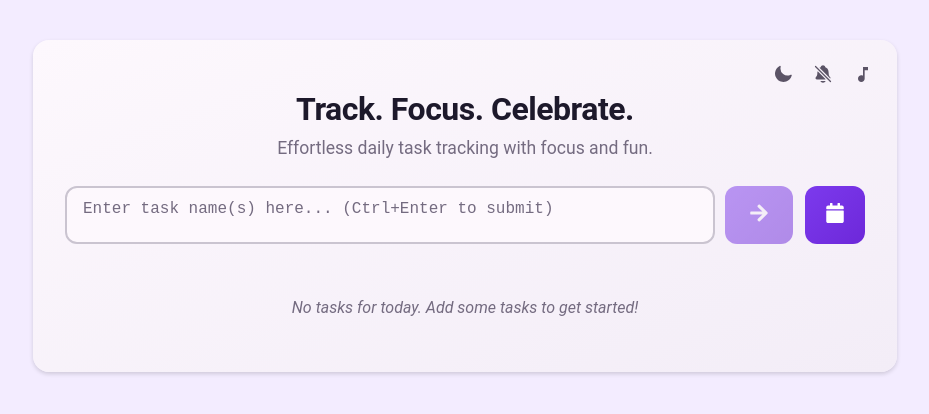
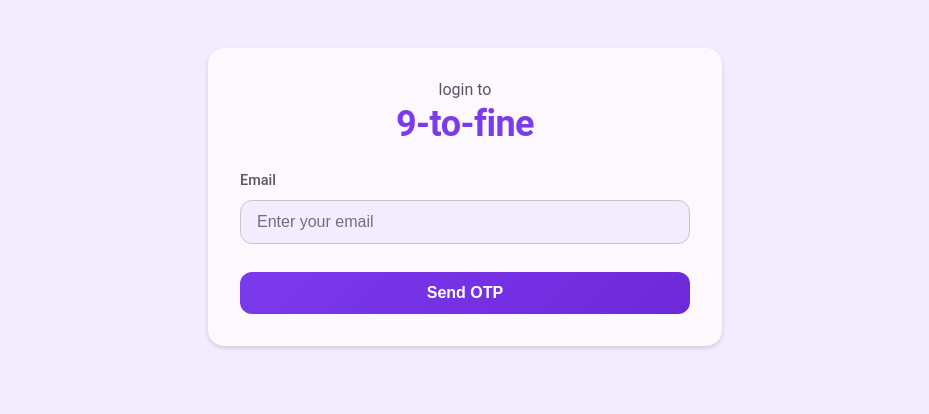
Before and after one commit to DNI9/9-to-fine, a React (Vite) app: page /login in a window 1280 px wide. Shown: the top 414 px of the page, without its empty margins (175-1104 px from the left). Built offline with nearby package versions, Linux system fonts and the light colour scheme.

Commit message:
add login page and react router

```diff
--- a/package.json
+++ b/package.json
@@ -19,6 +19,7 @@
     "react-day-picker": "^9.6.7",
     "react-dom": "^19.0.0",
     "react-icons": "^5.5.0",
+    "react-router": "^7.5.1",
     "react-youtube": "^10.1.0"
   },
   "devDependencies": {
--- a/src/App.css
+++ b/src/App.css
@@ -847,3 +847,128 @@ h1 {
   margin: var(--space-3) 0;
   font-style: italic;
 }
+
+/* Login component styles - Material You Inspired */
+.login-container {
+  max-width: 450px; /* Slightly wider */
+  margin: var(--space-6) auto; /* Use theme spacing */
+  padding: var(--space-6); /* Use theme spacing */
+  border-radius: var(--radius-lg); /* Use theme radius */
+  box-shadow: var(--shadow-md); /* Use theme shadow */
+  background-color: var(--background-card); /* Use card background */
+  display: flex; /* Use flex for centering content */
+  flex-direction: column;
+  align-items: center; /* Center form elements */
+}
+
+/* New Login Heading Styles */
+.login-heading {
+  display: flex;
+  flex-direction: column;
+  align-items: center;
+  margin-bottom: var(--space-5); /* Use theme spacing */
+  line-height: 1.2; /* Adjust line height for stacked text */
+}
+
+.login-heading-small {
+  font-size: 1rem; /* Smaller text */
+  color: var(--text-secondary); /* Secondary color */
+  font-weight: 400; /* Normal weight */
+  margin-bottom: var(--space-1); /* Small space between lines */
+}
+
+.login-heading-large {
+  font-size: 2.25rem; /* Larger text */
+  color: var(--primary-color); /* Use primary color */
+  font-weight: 700; /* Bold weight */
+  letter-spacing: -0.5px;
+}
+
+.login-container form {
+  width: 100%; /* Ensure form takes full width */
+  display: flex;
+  flex-direction: column;
+  gap: var(--space-4); /* Space between form elements */
+}
+
+.form-group {
+  margin-bottom: 0; /* Remove default margin, use gap in form */
+  width: 100%; /* Ensure group takes full width */
+}
+
+.form-group label {
+  display: block;
+  margin-bottom: var(--space-2); /* Use theme spacing */
+  color: var(--text-secondary); /* Use secondary text color */
+  font-weight: 500; /* Medium weight */
+  font-size: 0.9rem;
+}
+
+.form-group input {
+  box-sizing: border-box; /* Include padding and border in element's total width and height */
+  width: 100%;
+  padding: var(--space-3) var(--space-4); /* Use theme spacing */
+  border: 1px solid var(--border-color); /* Use theme border color */
+  border-radius: var(--radius-md); /* Use theme radius */
+  background-color: var(--background-body); /* Use body background for slight contrast */
+  color: var(--text-primary); /* Use theme text color */
+  font-size: 1rem;
+  transition: border-color var(--transition-fast), box-shadow var(--transition-fast);
+}
+
+.form-group input::placeholder {
+  color: var(--text-muted); /* Use muted text for placeholder */
+}
+
+.form-group input:focus {
+  outline: none;
+  border-color: var(--primary-color); /* Highlight with primary color */
+  box-shadow: 0 0 0 2px var(--primary-color); /* Add focus ring */
+  opacity: 0.8;
+}
+
+.login-container button {
+  width: 100%;
+  padding: var(--space-3) var(--space-4); /* Use theme spacing */
+  background: linear-gradient(
+    135deg,
+    var(--primary-color),
+    var(--primary-hover)
+  ); /* Gradient background */
+  color: var(--white); /* Use white text for light theme */
+  border: none;
+  border-radius: var(--radius-md); /* Use theme radius */
+  cursor: pointer;
+  font-size: 1rem;
+  font-weight: 600; /* Bolder text */
+  transition: transform var(--transition-fast), box-shadow var(--transition-fast);
+  margin-top: var(--space-3); /* Add some space above button */
+}
+
+.login-container button:hover:not(:disabled) {
+  transform: translateY(-1px);
+  box-shadow: 0 4px 12px rgba(124, 58, 237, 0.2); /* Use primary color shadow */
+}
+
+.login-container button:focus-visible {
+  outline: none;
+  box-shadow: 0 0 0 3px var(--primary-color); /* Focus ring */
+  opacity: 0.8;
+}
+
+.login-container button:disabled {
+  background: var(--gray-300); /* Use neutral for disabled */
+  color: var(--gray-600);
+  cursor: not-allowed;
+  opacity: 0.7;
+}
+
+/* Dark theme adjustments for login button text */
+[data-theme="dark"] .login-container button {
+  color: var(--gray-900); /* Dark text on light primary button */
+}
+
+[data-theme="dark"] .login-container button:disabled {
+  background: var(--gray-600); /* Darker neutral for disabled */
+  color: var(--gray-400);
+}
--- a/src/App.tsx
+++ b/src/App.tsx
@@ -3,16 +3,18 @@ import confetti from "canvas-confetti";
 import { endOfDay, isWithinInterval, parseISO, startOfDay } from "date-fns";
 import React, { useCallback, useEffect, useRef, useState } from "react";
 import { DateRange } from "react-day-picker";
-import "./App.css"; // We'll create this later for basic styling
+import { Navigate, Route, Routes } from "react-router";
+import "./App.css";
 import DateFilter from "./components/DateFilter";
 import DaySection from "./components/DaySection";
-import LofiToggle from "./components/LofiToggle"; // Import the new component
+import LofiToggle from "./components/LofiToggle";
+import Login from "./components/Login";
 import NotificationToggle from "./components/NotificationToggle";
 import TaskInput from "./components/TaskInput";
 import ThemeToggle from "./components/ThemeToggle";
 import { Task } from "./types";
 import { loadTasks, saveTasks } from "./utils/storageUtils";
-import { pauseLofi, playRandomLofi, resumeLofi, stopLofi } from "./utils/youtubePlayer"; // Import lofi functions
+import { pauseLofi, playRandomLofi, resumeLofi, stopLofi } from "./utils/youtubePlayer";
 
 // Helper to get today's date in YYYY-MM-DD format based on local time
 const getTodayDateString = (): string => {
@@ -26,14 +28,11 @@ const getTodayDateString = (): string => {
 // Add this constant at the top with other constants
 const NOTIFICATION_INTERVAL = 30 * 60 * 1000; // 30 minutes in milliseconds
 
-const App: React.FC = () => {
+const MainContent: React.FC = () => {
   const [tasks, setTasks] = useState<Task[]>(loadTasks());
   const [isDarkMode, setIsDarkMode] = useState(() => {
     const savedTheme = localStorage.getItem("theme");
-    return (
-      savedTheme === "dark"
-      // || (savedTheme === null && window.matchMedia("(prefers-color-scheme: dark)").matches)
-    );
+    return savedTheme === "dark";
   });
   const [isLofiEnabled, setIsLofiEnabled] = useState(() => {
     const savedLofiPref = localStorage.getItem("lofiEnabled");
@@ -443,4 +442,25 @@ const App: React.FC = () => {
   );
 };
 
+const App: React.FC = () => {
+  const [isAuthenticated, setIsAuthenticated] = useState(false);
+
+  const handleLogin = () => {
+    setIsAuthenticated(true);
+  };
+
+  return (
+    <Routes>
+      <Route
+        path="/login"
+        element={!isAuthenticated ? <Login onLogin={handleLogin} /> : <Navigate to="/" />}
+      />
+      <Route
+        path="/"
+        element={isAuthenticated ? <MainContent /> : <Navigate to="/login" />}
+      />
+    </Routes>
+  );
+};
+
 export default App;
--- /dev/null
+++ b/src/components/Login.tsx
@@ -0,0 +1,66 @@
+import React, { useState } from "react";
+
+interface LoginProps {
+  onLogin: () => void;
+}
+
+const Login: React.FC<LoginProps> = ({ onLogin }) => {
+  const [email, setEmail] = useState("");
+  const [otp, setOtp] = useState("");
+  const [isOtpSent, setIsOtpSent] = useState(false);
+
+  const handleSendOtp = (e: React.FormEvent) => {
+    e.preventDefault();
+    // TODO: Implement OTP sending functionality
+    setIsOtpSent(true);
+  };
+
+  const handleVerifyOtp = (e: React.FormEvent) => {
+    e.preventDefault();
+    // TODO: Implement OTP verification functionality
+    onLogin(); // Call the onLogin callback when verification is successful
+  };
+
+  return (
+    <div className="login-container">
+      <div className="login-heading">
+        <span className="login-heading-small">login to</span>
+        <span className="login-heading-large">9-to-fine</span>
+      </div>
+      {!isOtpSent ? (
+        <form onSubmit={handleSendOtp}>
+          <div className="form-group">
+            <label htmlFor="email">Email</label>
+            <input
+              type="email"
+              id="email"
+              value={email}
+              onChange={e => setEmail(e.target.value)}
+              required
+              placeholder="Enter your email"
+            />
+          </div>
+          <button type="submit">Send OTP</button>
+        </form>
+      ) : (
+        <form onSubmit={handleVerifyOtp}>
+          <div className="form-group">
+            <label htmlFor="otp">Enter OTP</label>
+            <input
+              type="text"
+              id="otp"
+              value={otp}
+              onChange={e => setOtp(e.target.value)}
+              required
+              placeholder="Enter OTP"
+              maxLength={6}
+            />
+          </div>
+          <button type="submit">Verify OTP</button>
+        </form>
+      )}
+    </div>
+  );
+};
+
+export default Login;
--- a/src/main.tsx
+++ b/src/main.tsx
@@ -1,9 +1,12 @@
 import { StrictMode } from "react";
 import { createRoot } from "react-dom/client";
+import { BrowserRouter } from "react-router";
 import App from "./App.tsx";
 
 createRoot(document.getElementById("root")!).render(
   <StrictMode>
-    <App />
+    <BrowserRouter>
+      <App />
+    </BrowserRouter>
   </StrictMode>
 );
```
Also changed, not shown: 1 other file (tests, documents, lock files or other folders).
